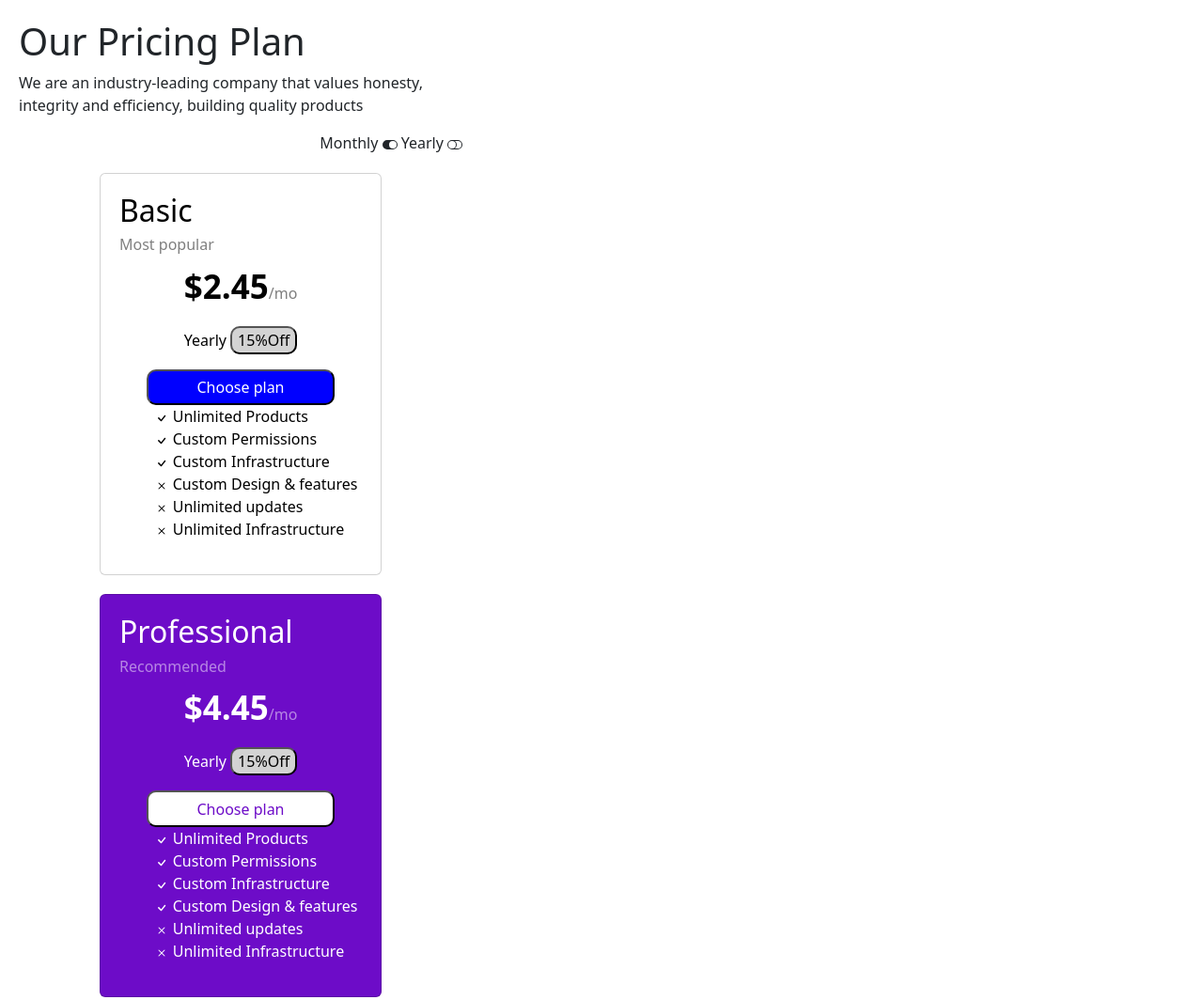
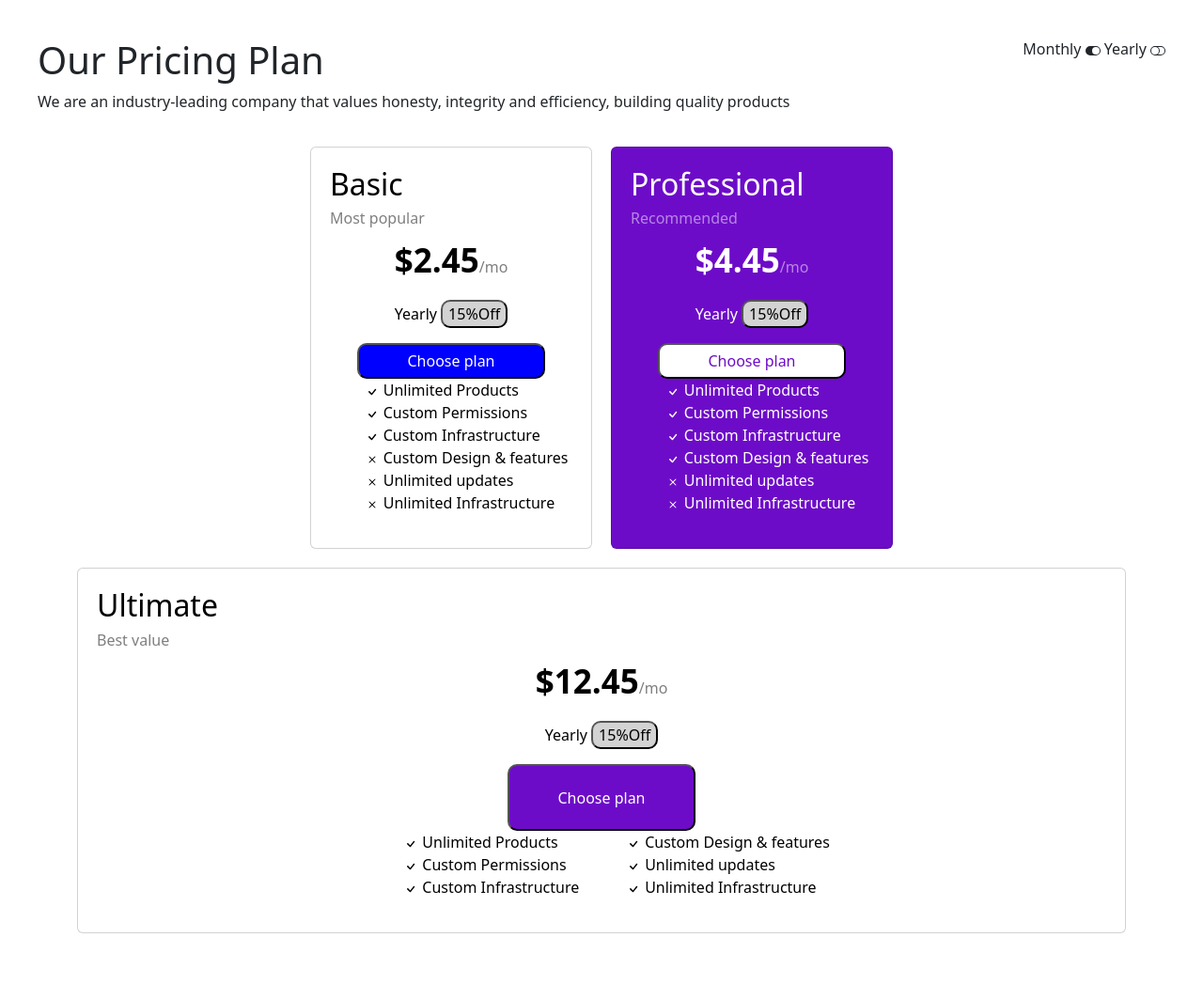
Before and after one commit to Sara-Fioretti/htmlcss-pricing-plan, a plain HTML site: page index.html in a window 1280 px wide. Shown: the top 1064 px of the page at 94% size. After the commit the page ends 1013 px from the top, so only its background shows below. Drawn offline with nearby package versions, Linux system fonts and the light colour scheme.

Commit message:
Responsive

```diff
--- a/css/style.css
+++ b/css/style.css
@@ -1,5 +1,6 @@
 body {
-    max-width: 512px;
+    padding: 20px;
+    text-align: center;
 }
 
 header {
@@ -23,7 +24,6 @@ header {
     padding: 20px;
     max-width: 300px;
 }
-
 
 .card h2 {
     margin-right: auto;
@@ -88,3 +88,47 @@ header {
     background-color: rgb(109, 12, 200);
     color: white;
 }
+
+@media screen and (min-width:768px) {
+    header {
+        display: flex;
+        justify-content: space-between;
+    }
+
+    .container {
+        display: flex;
+        justify-content: center;
+    }
+
+    .card {
+        flex-basis: calc((100% - 20px*3)/2);
+        width: auto;
+    }
+
+    #card-3 {
+        flex-basis: 100%;
+        max-width: none;
+    }
+
+    #card-3 ul {
+        column-count: 2;
+        column-gap: 20px;
+    }
+}
+
+@media screen and (min-width:1024px) {
+    header {
+        display: flex;
+        justify-content: space-between;
+    }
+
+    .container {
+        display: flex;
+        justify-content: center;
+    }
+
+    .card {
+        flex-basis: calc((100% - 20px*4)/3);
+        width: auto;
+    }
+}
```
